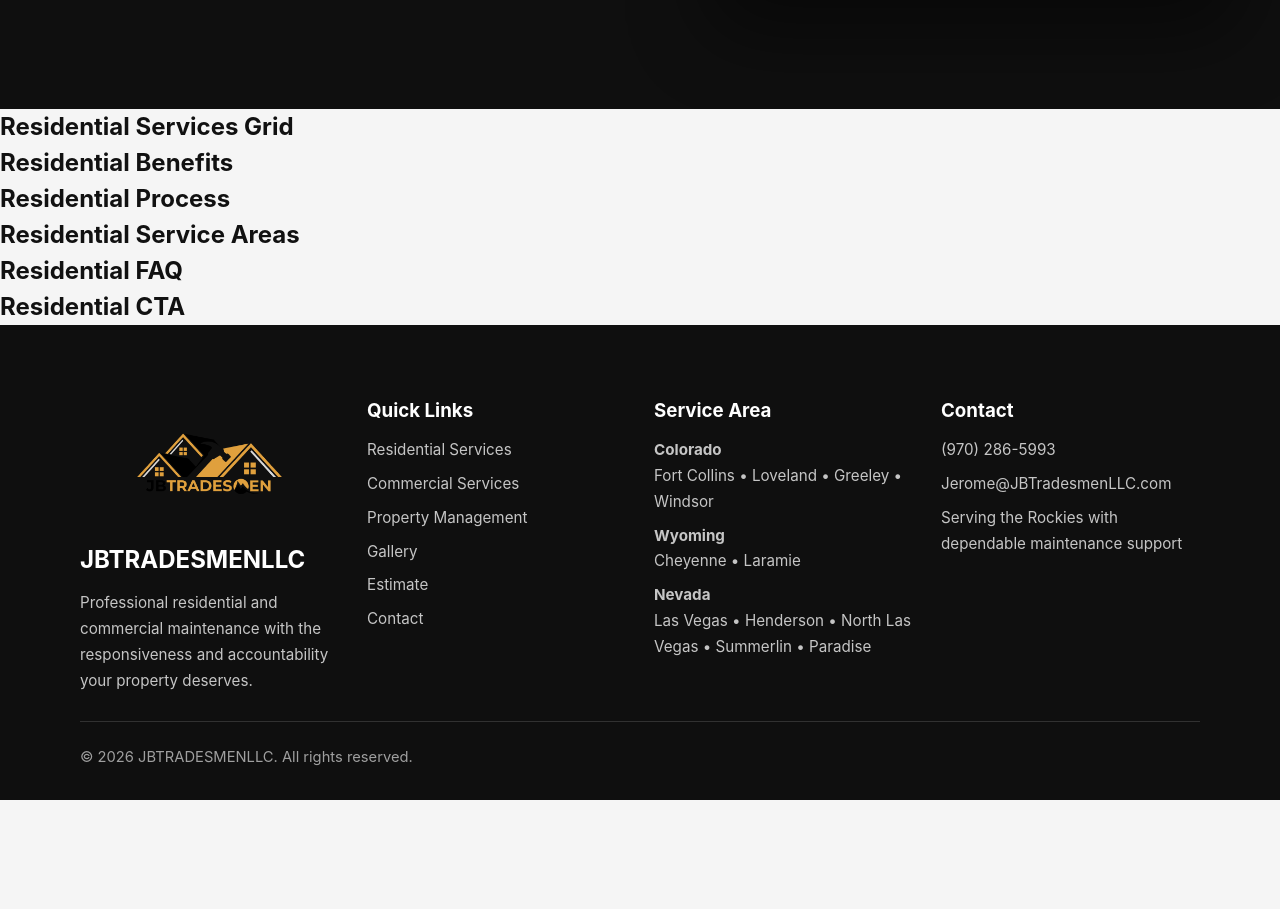
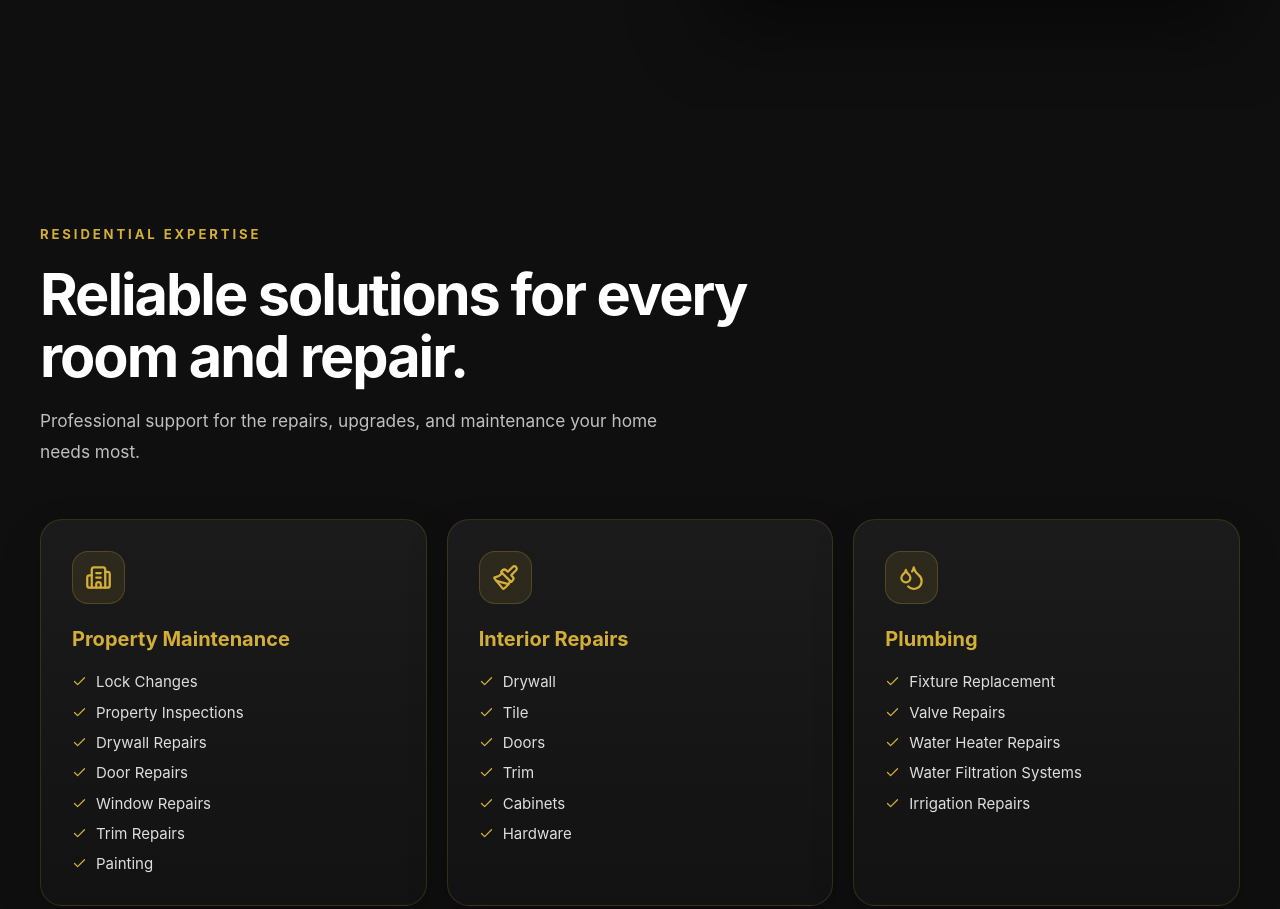
Before and after one commit to DRxCODEai/jb-tradesmen-v2, a React (Vite) app: page /residential-services in a window 1280 px wide. Shown: the part 1313-2222 px from the top of the page. Before the commit the page ends 2113 px from the top, so only its background shows below. Built offline with nearby package versions, Linux system fonts and the light colour scheme.

Commit message:
residentialV1.3

```diff
--- a/src/components/Sections/ResidentialServicesGrid.tsx
+++ /dev/null
@@ -1,7 +0,0 @@
-export default function ResidentialServicesGrid() {
-  return (
-    <section>
-      <h2>Residential Services Grid</h2>
-    </section>
-  )
-}
```
Also changed, not shown: src/pages/ResidentialServices.tsx (+7 -7 lines), src/components/Residential/ResidentialBenefits.tsx (renamed from src/components/Sections/ResidentialBenefits.tsx), src/components/Residential/ResidentialCTA.tsx (renamed from src/components/Sections/ResidentialCTA.tsx), src/components/Residential/ResidentialFAQ.tsx (renamed from src/components/Sections/ResidentialFAQ.tsx), src/components/Residential/ResidentialHero.css (renamed from src/components/Sections/ResidentialHero.css), src/components/Residential/ResidentialHero.tsx (renamed from src/components/Sections/ResidentialHero.tsx), src/components/Residential/ResidentialProcess.tsx (renamed from src/components/Sections/ResidentialProcess.tsx), src/components/Residential/ResidentialServiceAreas.tsx (renamed from src/components/Sections/ResidentialServiceAreas.tsx).
